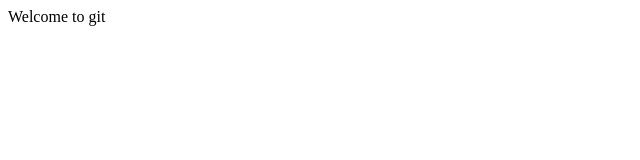
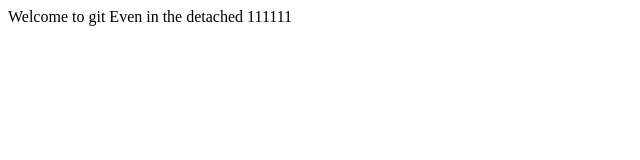
Before and after one commit to AnastasiiAL17/TestRepository, a plain HTML site: page index.html in a window 1280 px wide. Shown: the whole page, without its empty margins (0-640 px from the left). Drawn offline with Linux system fonts and the light colour scheme.

Commit message:
Add 1111

```diff
--- a/index.html
+++ b/index.html
@@ -5,12 +5,14 @@
 <script src="src/script.js"></script>
 </head>
 <body>
-<p>Welcome to git</p>
+<p>Welcome to git
+Even in the detached 111111</p>
 <script>
 work();
 </script>
 <script>
 hello();
+123
 </script>
 </body>
 </html>
```
